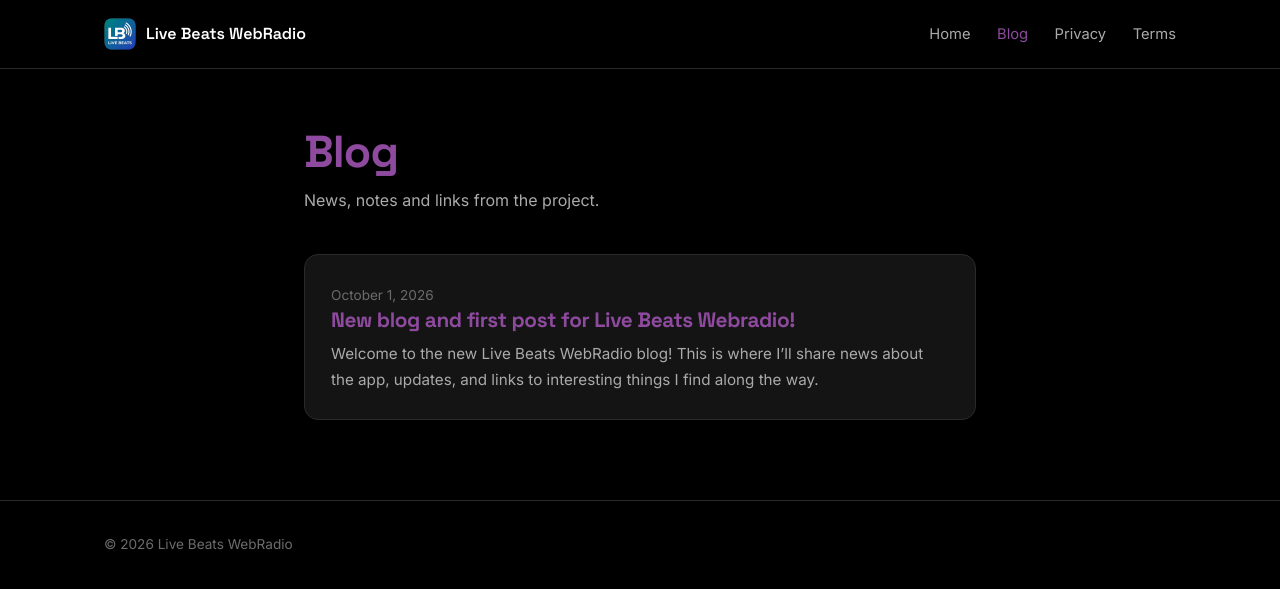
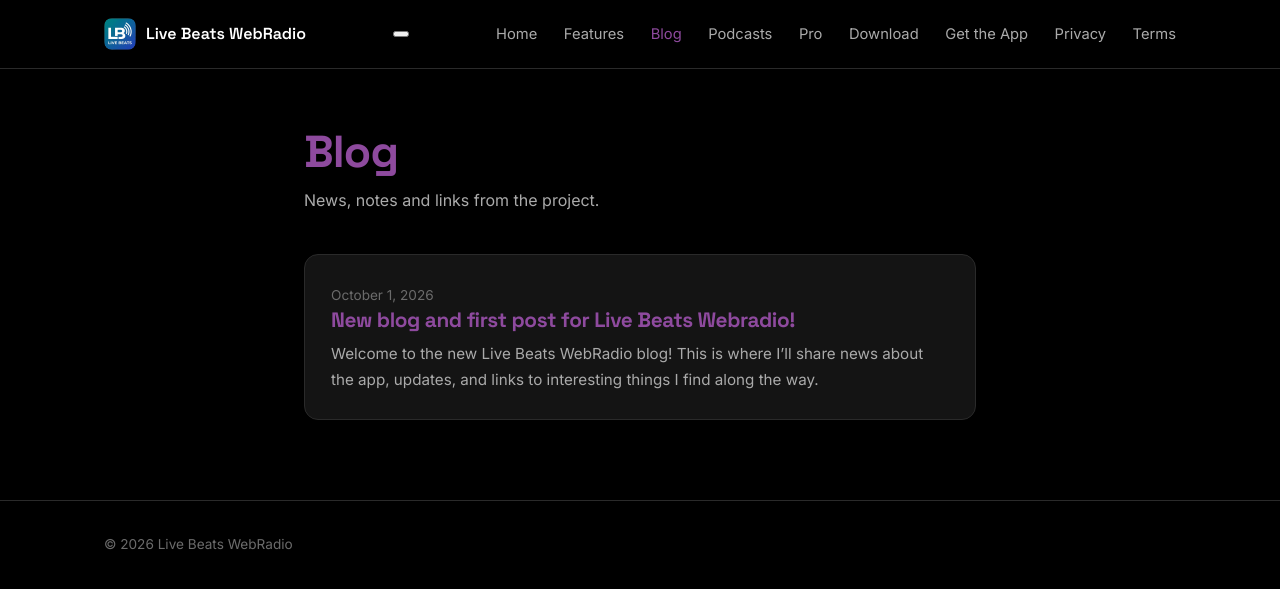
Before and after one commit to LBWebRadio/lbwebradio.github.io, a Jekyll site: the page built from blog/index.html, in a window 1280 px wide. Shown: the top 589 px of the page. Built offline with Jekyll 4.4.1, drawn with Linux system fonts in a browser that asks for light colours.

Commit message:
Add responsive navigation toggle to default layout

```diff
--- a/_layouts/default.html
+++ b/_layouts/default.html
@@ -13,15 +13,23 @@
 <link rel="preconnect" href="https://fonts.googleapis.com">
 <link rel="preconnect" href="https://fonts.gstatic.com" crossorigin>
 <link href="https://fonts.googleapis.com/css2?family=Space+Grotesk:wght@500;600;700&family=Inter:wght@400;500;600&display=swap" rel="stylesheet">
-<link rel="stylesheet" href="/assets/blog.css">
+<link rel="stylesheet" href="/assets/blog.css?v=3">
 <script>try{var a=localStorage.getItem('lbwr-accent-color');if(a)document.documentElement.style.setProperty('--accent',a)}catch(e){}</script>
 </head>
 <body>
 <header><div class="wrap">
   <a class="brand" href="/"><img src="/img/icon.png" alt="">Live Beats WebRadio</a>
-  <nav>
+  <button class="navToggle" id="navToggle" aria-label="Toggle menu" aria-expanded="false">
+    <span></span><span></span><span></span>
+  </button>
+  <nav id="navLinks">
     <a href="/">Home</a>
+    <a href="/#features">Features</a>
     <a href="/blog/" class="on">Blog</a>
+    <a href="/#podcasts">Podcasts</a>
+    <a href="/#pro">Pro</a>
+    <a href="/#download">Download</a>
+    <a href="https://play.google.com/store/apps/details?id=com.lbwebradio.radio">Get the App</a>
     <a href="/privacy.html">Privacy</a>
     <a href="/eula.html">Terms</a>
   </nav>
```
Also changed, not shown: other parts of _layouts/default.html (+14 -0 lines).
